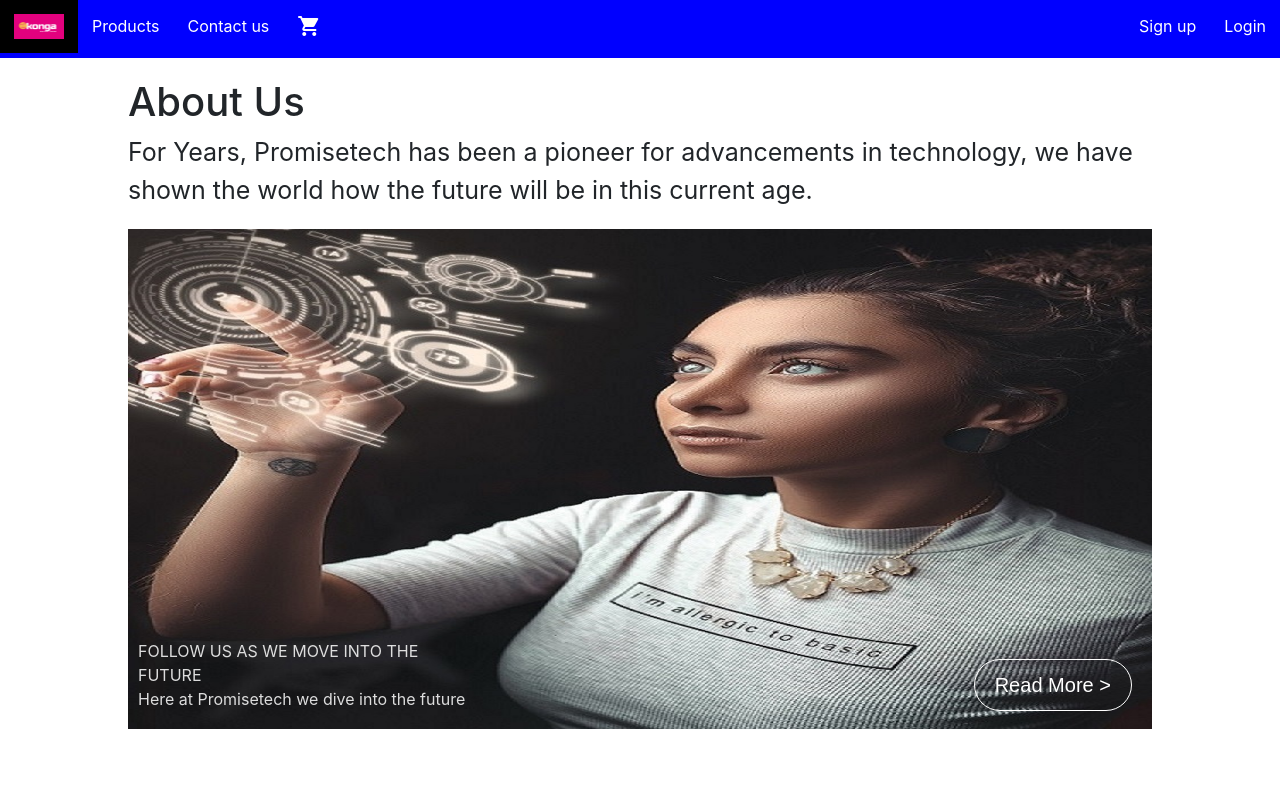
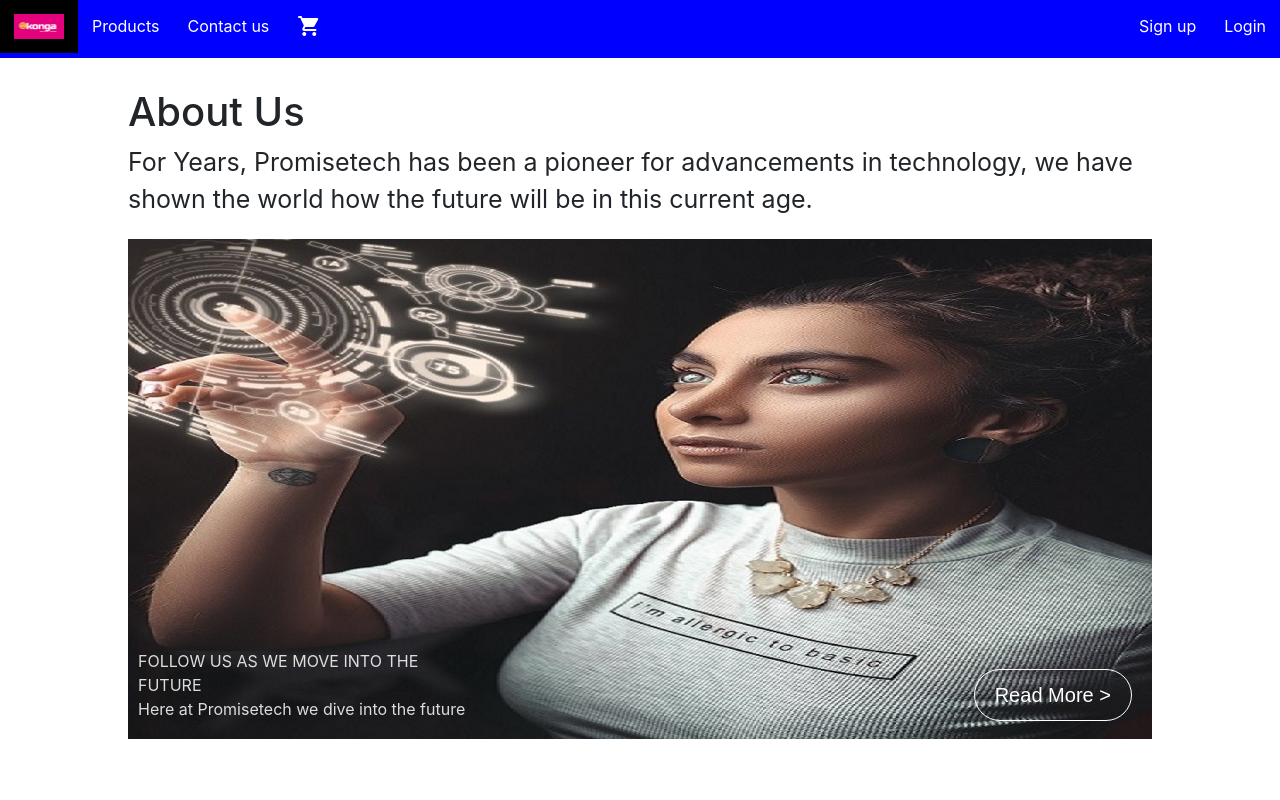
Before and after one commit to davidilerioluwa/promisetech, a plain HTML site: page index.html in a window 1280 px wide. Shown: the top 800 px of the page. Drawn offline with nearby package versions, Linux system fonts and the light colour scheme.

Commit message:
Update styles.css

```diff
--- a/styles.css
+++ b/styles.css
@@ -1,6 +1,5 @@
 body{
     margin: 0;
-    width:100%;
 }
 
 
@@ -8,7 +7,9 @@ body{
     overflow: hidden;
     background-color: blue;
     margin: 0;
-
+    position: fixed;
+    width: 100%;
+    top:0px;
 }
 .navbars a{
     float: left;
@@ -46,6 +47,7 @@ body{
     width: 80%;
     margin: 20px 10%;
     font-size: 1.5625em;
+    margin-top: 3.5em;
 }
 .middle {
     background-image:  url(future.jpg);
```
